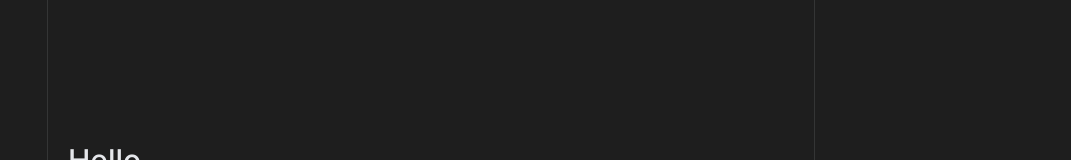
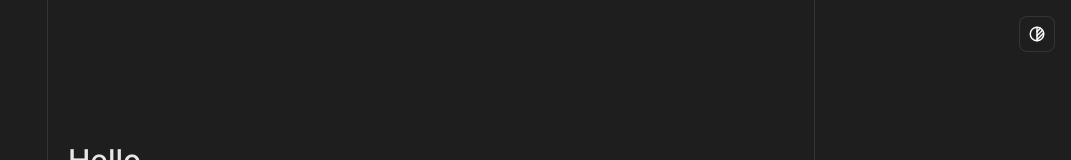
Before and after one commit to suryanavv/navv-portfolio, a React (Vite) app: page / in a window 1280 px wide. Shown: the top 160 px of the page, without its empty margins (209-1280 px from the left). Built offline with nearby package versions, Linux system fonts and the light colour scheme.

Commit message:
added theme switch

```diff
--- a/src/App.css
+++ b/src/App.css
@@ -1,4 +1,4 @@
-@import url('https://fonts.googleapis.com/css2?family=Inter:ital,opsz,wght@0,14..32,100..900;1,14..32,100..900&display=swap');
+@import url("https://fonts.googleapis.com/css2?family=Inter:ital,opsz,wght@0,14..32,100..900;1,14..32,100..900&display=swap");
 @import "tailwindcss";
 
 @custom-variant dark (&:is(.dark *));
@@ -6,8 +6,8 @@
 @theme inline {
   --color-background: var(--background);
   --color-foreground: var(--foreground);
-  --font-sans: 'Inter', sans-serif;
-  --font-mono: 'Inter', monospace;
+  --font-sans: "Inter", sans-serif;
+  --font-mono: "Inter", monospace;
   --color-sidebar-border: var(--sidebar-border);
   --color-ring: var(--ring);
   --color-border: var(--border);
@@ -26,12 +26,12 @@
   --background: oklch(1 0 0);
   --foreground: oklch(0.145 0 0);
   --primary: oklch(0.205 0 0);
-  --secondary: oklch(0.97 0 0);
-  --muted: oklch(0.97 0 0);
-  --accent: oklch(0.97 0 0);
-  --border: oklch(0.922 0 0);
+  --secondary: oklch(0.95 0 0);
+  --muted: oklch(0.45 0 0);
+  --accent: oklch(0.96 0 0);
+  --border: oklch(0.9 0 0);
   --ring: oklch(0.708 0 0);
-  --sidebar-border: oklch(0.922 0 0);
+  --sidebar-border: oklch(0.9 0 0);
   --sidebar-ring: oklch(0.708 0 0);
 }
 
--- a/src/App.tsx
+++ b/src/App.tsx
@@ -1,156 +1,164 @@
-import DynamicText from './components/Greeting'
-import './App.css'
-import { useState, useEffect } from 'react'
+"use client"
+
+import DynamicText from "./components/Greeting"
+import ThemeToggle from "./components/ThemeToggle"
+import "./App.css"
+import { useState, useEffect } from "react"
 
 export const SKILLS = [
   // Programming Languages
   {
-    name: 'JavaScript',
-    category: 'Language',
-    logo: 'https://cdn.jsdelivr.net/gh/devicons/devicon@latest/icons/javascript/javascript-original.svg'
+    name: "JavaScript",
+    category: "Language",
+    logo: "https://cdn.jsdelivr.net/gh/devicons/devicon@latest/icons/javascript/javascript-original.svg",
   },
   {
-    name: 'HTML',
-    category: 'Language',
-    logo: 'https://cdn.jsdelivr.net/gh/devicons/devicon@latest/icons/html5/html5-original.svg'
+    name: "HTML",
+    category: "Language",
+    logo: "https://cdn.jsdelivr.net/gh/devicons/devicon@latest/icons/html5/html5-original.svg",
   },
   {
-    name: 'CSS',
-    category: 'Language',
-    logo: 'https://cdn.jsdelivr.net/gh/devicons/devicon@latest/icons/css3/css3-original.svg'
+    name: "CSS",
+    category: "Language",
+    logo: "https://cdn.jsdelivr.net/gh/devicons/devicon@latest/icons/css3/css3-original.svg",
   },
   {
-    name: 'Python',
-    category: 'Language',
-    logo: 'https://cdn.jsdelivr.net/gh/devicons/devicon@latest/icons/python/python-original.svg'
+    name: "Python",
+    category: "Language",
+    logo: "https://cdn.jsdelivr.net/gh/devicons/devicon@latest/icons/python/python-original.svg",
   },
   {
-    name: 'SQL',
-    category: 'Language',
-    logo: 'https://cdn.jsdelivr.net/gh/devicons/devicon@latest/icons/mysql/mysql-original.svg'
+    name: "SQL",
+    category: "Language",
+    logo: "https://cdn.jsdelivr.net/gh/devicons/devicon@latest/icons/mysql/mysql-original.svg",
   },
 
   // Frameworks & Libraries
   {
-    name: 'React',
-    category: 'Framework',
-    logo: 'https://cdn.jsdelivr.net/gh/devicons/devicon@latest/icons/react/react-original.svg'
+    name: "React",
+    category: "Framework",
+    logo: "https://cdn.jsdelivr.net/gh/devicons/devicon@latest/icons/react/react-original.svg",
   },
   {
-    name: 'Next.js',
-    category: 'Framework',
-    logo: 'https://cdn.jsdelivr.net/gh/devicons/devicon@latest/icons/nextjs/nextjs-original.svg'
+    name: "Next.js",
+    category: "Framework",
+    logo: "https://cdn.jsdelivr.net/gh/devicons/devicon@latest/icons/nextjs/nextjs-original.svg",
   },
   {
-    name: 'Tailwind CSS',
-    category: 'Framework',
-    logo: 'https://cdn.jsdelivr.net/gh/devicons/devicon@latest/icons/tailwindcss/tailwindcss-original.svg'
+    name: "Tailwind CSS",
+    category: "Framework",
+    logo: "https://cdn.jsdelivr.net/gh/devicons/devicon@latest/icons/tailwindcss/tailwindcss-original.svg",
   },
 
   // Tools & Software
   {
-    name: 'Figma',
-    category: 'Design Tool',
-    logo: 'https://cdn.jsdelivr.net/gh/devicons/devicon@latest/icons/figma/figma-original.svg'
+    name: "Figma",
+    category: "Design Tool",
+    logo: "https://cdn.jsdelivr.net/gh/devicons/devicon@latest/icons/figma/figma-original.svg",
   },
   {
-    name: 'Canva',
-    category: 'Design Tool',
-    logo: 'https://cdn.jsdelivr.net/gh/devicons/devicon@latest/icons/canva/canva-original.svg'
+    name: "Canva",
+    category: "Design Tool",
+    logo: "https://cdn.jsdelivr.net/gh/devicons/devicon@latest/icons/canva/canva-original.svg",
   },
   {
-    name: 'VS Code',
-    category: 'Editor',
-    logo: 'https://cdn.jsdelivr.net/gh/devicons/devicon@latest/icons/vscode/vscode-original.svg'
+    name: "VS Code",
+    category: "Editor",
+    logo: "https://cdn.jsdelivr.net/gh/devicons/devicon@latest/icons/vscode/vscode-original.svg",
   },
   {
-    name: 'Cursor',
-    category: 'Editor',
-    logo: 'https://cursor.com/assets/images/logo.svg'
+    name: "Cursor",
+    category: "Editor",
+    logo: "https://cursor.com/assets/images/logo.svg",
   },
   {
-    name: 'Docker',
-    category: 'DevOps',
-    logo: 'https://cdn.jsdelivr.net/gh/devicons/devicon@latest/icons/docker/docker-plain.svg'
+    name: "Docker",
+    category: "DevOps",
+    logo: "https://cdn.jsdelivr.net/gh/devicons/devicon@latest/icons/docker/docker-plain.svg",
   },
   {
-    name: 'Git',
-    category: 'Version Control',
-    logo: 'https://cdn.jsdelivr.net/gh/devicons/devicon@latest/icons/git/git-original.svg'
+    name: "Git",
+    category: "Version Control",
+    logo: "https://cdn.jsdelivr.net/gh/devicons/devicon@latest/icons/git/git-original.svg",
   },
   {
-    name: 'GitHub',
-    category: 'Version Control',
-    logo: 'https://cdn.jsdelivr.net/gh/devicons/devicon@latest/icons/github/github-original.svg'
+    name: "GitHub",
+    category: "Version Control",
+    logo: "https://cdn.jsdelivr.net/gh/devicons/devicon@latest/icons/github/github-original.svg",
   },
   {
-    name: 'Postman',
-    category: 'API Testing',
-    logo: 'https://cdn.jsdelivr.net/gh/devicons/devicon@latest/icons/postman/postman-original.svg'
+    name: "Postman",
+    category: "API Testing",
+    logo: "https://cdn.jsdelivr.net/gh/devicons/devicon@latest/icons/postman/postman-original.svg",
   },
 
   // Databases
   {
-    name: 'MongoDB',
-    category: 'Database',
-    logo: 'https://cdn.jsdelivr.net/gh/devicons/devicon@latest/icons/mongodb/mongodb-original.svg'
+    name: "MongoDB",
+    category: "Database",
+    logo: "https://cdn.jsdelivr.net/gh/devicons/devicon@latest/icons/mongodb/mongodb-original.svg",
   },
   {
-    name: 'PostgreSQL',
-    category: 'Database',
-    logo: 'https://cdn.jsdelivr.net/gh/devicons/devicon@latest/icons/postgresql/postgresql-original.svg'
-  }
+    name: "PostgreSQL",
+    category: "Database",
+    logo: "https://cdn.jsdelivr.net/gh/devicons/devicon@latest/icons/postgresql/postgresql-original.svg",
+  },
 ]
 
 export const PROJECTS = [
   {
-    title: 'Portfolio Website',
-    desc: 'A portfolio with subtle animation visual appealing interface',
-    tech: 'Next.js, Tailwind CSS',
-    link: 'https://portfolio-demo.vercel.app',
+    title: "Portfolio Website",
+    desc: "A portfolio with subtle animation visual appealing interface",
+    tech: "Next.js, Tailwind CSS",
+    link: "https://portfolio-demo.vercel.app",
   },
   {
-    title: 'Task Manager App',
-    desc: 'Minimal todo tracker with real-time sync',
-    tech: 'React, Firebase',
-    link: 'https://taskmanager-app.vercel.app',
+    title: "Task Manager App",
+    desc: "Minimal todo tracker with real-time sync",
+    tech: "React, Firebase",
+    link: "https://taskmanager-app.vercel.app",
   },
   {
-    title: 'Landing Page',
-    desc: 'SaaS landing page with modern design',
-    tech: 'HTML, Alpine.js',
-    link: 'https://saas-landing-demo.netlify.app',
+    title: "Landing Page",
+    desc: "SaaS landing page with modern design",
+    tech: "HTML, Alpine.js",
+    link: "https://saas-landing-demo.netlify.app",
   },
 ]
 
 export const SOCIALS = [
   {
-    name: 'Instagram',
-    link: 'https://instagram.com/surya_naveen'
+    name: "Instagram",
+    link: "https://instagram.com/surya_naveen",
   },
   {
-    name: 'Twitter',
-    link: 'https://twitter.com/surya_naveen'
+    name: "Twitter",
+    link: "https://twitter.com/surya_naveen",
   },
   {
-    name: 'GitHub',
-    link: 'https://github.com/surya-naveen'
+    name: "GitHub",
+    link: "https://github.com/surya-naveen",
   },
   {
-    name: 'LinkedIn',
-    link: 'https://linkedin.com/in/surya-naveen'
-  }
+    name: "LinkedIn",
+    link: "https://linkedin.com/in/surya-naveen",
+  },
 ]
 
 function App() {
-  const [currentTime, setCurrentTime] = useState('')
+  const [currentTime, setCurrentTime] = useState("")
+  const [theme, setTheme] = useState<"dark" | "light">(() => {
+    if (typeof window === "undefined") return "dark"
+    const saved = window.localStorage.getItem("theme")
+    return saved === "light" || saved === "dark" ? (saved as "dark" | "light") : "dark"
+  })
 
   useEffect(() => {
     const updateTime = () => {
       const now = new Date()
-      const hours = String(now.getHours()).padStart(2, '0')
-      const minutes = String(now.getMinutes()).padStart(2, '0')
-      const seconds = String(now.getSeconds()).padStart(2, '0')
+      const hours = String(now.getHours()).padStart(2, "0")
+      const minutes = String(now.getMinutes()).padStart(2, "0")
+      const seconds = String(now.getSeconds()).padStart(2, "0")
       setCurrentTime(`${hours}:${minutes}:${seconds}`)
     }
 
@@ -161,18 +169,28 @@ function App() {
   }, [])
 
   return (
-    <div className='dark flex flex-col items-center bg-background'>
-      <div className='min-h-screen w-full max-w-3xl border-x px-5 pt-40 pb-6'>
+    <div className={`${theme === "dark" ? "dark" : ""} flex flex-col items-center bg-background`}>
+      <div className="fixed top-4 right-4 z-50">
+        <ThemeToggle
+          initial="dark"
+          onChange={(t) => {
+            try {
+              window.localStorage.setItem("theme", t)
+            } catch {}
+            setTheme(t)
+          }}
+        />
+      </div>
 
+      <div className="min-h-screen w-full max-w-3xl border-x px-5 pt-40 pb-6">
         <DynamicText />
 
         {/* Intro */}
         <section className="pt-6 w-full text-2xl md:text-3xl text-muted">
           <p>
-            I'm <span className="text-primary">Surya Naveen</span>, <br className='block md:hidden' />
+            I'm <span className="text-primary">Surya Naveen</span>, <br className="block md:hidden" />
             living in Andhra Pradesh, India.
-            <br />
-            I design and build minimal, accessible web interfaces.
+            <br />I design and build minimal, accessible web interfaces.
           </p>
         </section>
 
@@ -209,17 +227,15 @@ function App() {
           <div className="mt-4">
             <h3 className="text-xs text-muted mb-2">Languages</h3>
             <div className="flex flex-wrap items-center gap-4">
-              {SKILLS.filter(skill => skill.category === 'Language').map((skill, index) => (
+              {SKILLS.filter((skill) => skill.category === "Language").map((skill, index) => (
                 <div key={index} className="flex items-center gap-2 group">
                   <img
-                    src={skill.logo}
+                    src={skill.logo || "/placeholder.svg"}
                     alt={skill.name}
                     className="w-6 h-6 transition-transform group-hover:scale-110"
                     title={skill.name}
                   />
-                  <span className="text-xs text-muted group-hover:text-foreground transition-colors">
-                    {skill.name}
-                  </span>
+                  <span className="text-xs text-muted group-hover:text-foreground transition-colors">{skill.name}</span>
                 </div>
               ))}
             </div>
@@ -229,17 +245,15 @@ function App() {
           <div className="mt-6">
             <h3 className="text-xs text-muted mb-2">Frameworks & Libraries</h3>
             <div className="flex flex-wrap items-center gap-4">
-              {SKILLS.filter(skill => skill.category === 'Framework').map((skill, index) => (
+              {SKILLS.filter((skill) => skill.category === "Framework").map((skill, index) => (
                 <div key={index} className="flex items-center gap-2 group">
                   <img
-                    src={skill.logo}
+                    src={skill.logo || "/placeholder.svg"}
                     alt={skill.name}
                     className="w-6 h-6 transition-transform group-hover:scale-110"
                     title={skill.name}
                   />
-                  <span className="text-xs text-muted group-hover:text-foreground transition-colors">
-                    {skill.name}
-                  </span>
+                  <span className="text-xs text-muted group-hover:text-foreground transition-colors">{skill.name}</span>
                 </div>
               ))}
             </div>
@@ -249,18 +263,19 @@ function App() {
           <div className="mt-6">
             <h3 className="text-xs text-muted mb-2">Tools & Software</h3>
             <div className="grid grid-cols-2 gap-3">
-              {SKILLS.filter(skill => ['Design Tool', 'Editor', 'DevOps', 'Version Control', 'API Testing'].includes(skill.category)).map((skill, index) => (
+              {SKILLS.filter((skill) =>
+                ["Design Tool", "Editor", "DevOps", "Version Control", "API Testing"].includes(skill.category),
+              ).map((skill, index) => (
                 <div key={index} className="flex items-center gap-2 group">
                   <img
-                    src={skill.logo}
+                    src={skill.logo || "/placeholder.svg"}
                     alt={skill.name}
-                    className={`w-5 h-5 transition-transform group-hover:scale-110 ${skill.name === 'GitHub' ? 'brightness-0 invert' : ''
-                      }`}
+                    className={`w-5 h-5 transition-transform group-hover:scale-110 ${
+                      skill.name === "GitHub" && theme === "dark" ? "brightness-0 invert" : ""
+                    }`}
                     title={skill.name}
                   />
-                  <span className="text-xs text-muted group-hover:text-foreground transition-colors">
-                    {skill.name}
-                  </span>
+                  <span className="text-xs text-muted group-hover:text-foreground transition-colors">{skill.name}</span>
                 </div>
               ))}
             </div>
@@ -270,23 +285,20 @@ function App() {
           <div className="mt-6">
             <h3 className="text-xs text-muted mb-2">Databases</h3>
             <div className="flex flex-wrap items-center gap-4">
-              {SKILLS.filter(skill => skill.category === 'Database').map((skill, index) => (
+              {SKILLS.filter((skill) => skill.category === "Database").map((skill, index) => (
                 <div key={index} className="flex items-center gap-2 group">
                   <img
-                    src={skill.logo}
+                    src={skill.logo || "/placeholder.svg"}
                     alt={skill.name}
                     className="w-6 h-6 transition-transform group-hover:scale-110"
                     title={skill.name}
                   />
-                  <span className="text-xs text-muted group-hover:text-foreground transition-colors">
-                    {skill.name}
-                  </span>
+                  <span className="text-xs text-muted group-hover:text-foreground transition-colors">{skill.name}</span>
                 </div>
               ))}
             </div>
           </div>
         </section>
-
 
         {/* Projects */}
         <section className="mt-10">
@@ -312,29 +324,15 @@ function App() {
           </div>
         </section>
 
-
-
-        {/* Where to find me */}
-        {/* <section className="mt-10">
-          <h2 className="text-sm text-foreground">Where</h2>
-          <div className="mt-3 divide-y divide-border rounded-lg border text-sm">
-            <a className="flex items-center justify-between px-3 py-2 hover:bg-secondary/20" href="#">
-              <span className="text-muted">Instagram</span>
-              <span className="text-xs text-foreground">Follow</span>
-            </a>
-            <a className="flex items-center justify-between px-3 py-2 hover:bg-secondary/20" href="#">
-              <span className="text-muted">Twitter</span>
-              <span className="text-xs text-foreground">Follow</span>
-            </a>
-          </div>
-        </section> */}
-
         {/* Socials */}
         <section className="mt-10">
           <h2 className="text-md text-foreground">Socials</h2>
           <div className="mt-4 space-y-3">
             {SOCIALS.map((social, index) => (
-              <div key={index} className="flex items-center justify-between border-b border-border pb-3 last:border-b-0 last:pb-0">
+              <div
+                key={index}
+                className="flex items-center justify-between border-b border-border pb-3 last:border-b-0 last:pb-0"
+              >
                 <h3 className="text-sm text-foreground font-medium">{social.name}</h3>
                 <a
                   href={social.link}
@@ -349,7 +347,6 @@ function App() {
           </div>
         </section>
 
-
         {/* Footer */}
         <div className="mt-12 flex items-center justify-between text-xs text-muted">
           <span>© {new Date().getFullYear()} Surya Naveen</span>
--- /dev/null
+++ b/src/components/ThemeToggle.tsx
@@ -0,0 +1,57 @@
+"use client"
+
+import { useEffect, useState } from "react"
+
+type Theme = "dark" | "light"
+
+export default function ThemeToggle({
+  onChange,
+  initial = "dark",
+}: {
+  onChange?: (theme: Theme) => void
+  initial?: Theme
+}) {
+  const [theme, setTheme] = useState<Theme>(() => {
+    if (typeof window === "undefined") return initial
+    const stored = window.localStorage.getItem("theme") as Theme | null
+    return stored === "light" || stored === "dark" ? stored : initial
+  })
+
+  useEffect(() => {
+    try {
+      window.localStorage.setItem("theme", theme)
+    } catch {}
+    onChange?.(theme)
+  }, [theme, onChange])
+
+  return (
+    <button
+      type="button"
+      aria-label="Toggle theme"
+      title={theme === "dark" ? "Switch to light mode" : "Switch to dark mode"}
+      onClick={() => setTheme((t) => (t === "dark" ? "light" : "dark"))}
+      className="inline-flex items-center justify-center rounded-md border border-border bg-background/70 text-foreground hover:bg-secondary/40 transition-colors h-9 w-9"
+    >
+      {/* Provided SVG (kept as-is) */}
+      <svg
+        xmlns="http://www.w3.org/2000/svg"
+        width="18"
+        height="18"
+        viewBox="0 0 24 24"
+        fill="none"
+        stroke="currentColor"
+        strokeWidth="2"
+        strokeLinecap="round"
+        strokeLinejoin="round"
+        className="size-4.5"
+      >
+        <path stroke="none" d="M0 0h24v24H0z" fill="none"></path>
+        <path d="M12 12m-9 0a9 9 0 1 0 18 0a9 9 0 1 0 -18 0"></path>
+        <path d="M12 3l0 18"></path>
+        <path d="M12 9l4.65 -4.65"></path>
+        <path d="M12 14.3l7.37 -7.37"></path>
+        <path d="M12 19.6l8.85 -8.85"></path>
+      </svg>
+    </button>
+  )
+}
```
